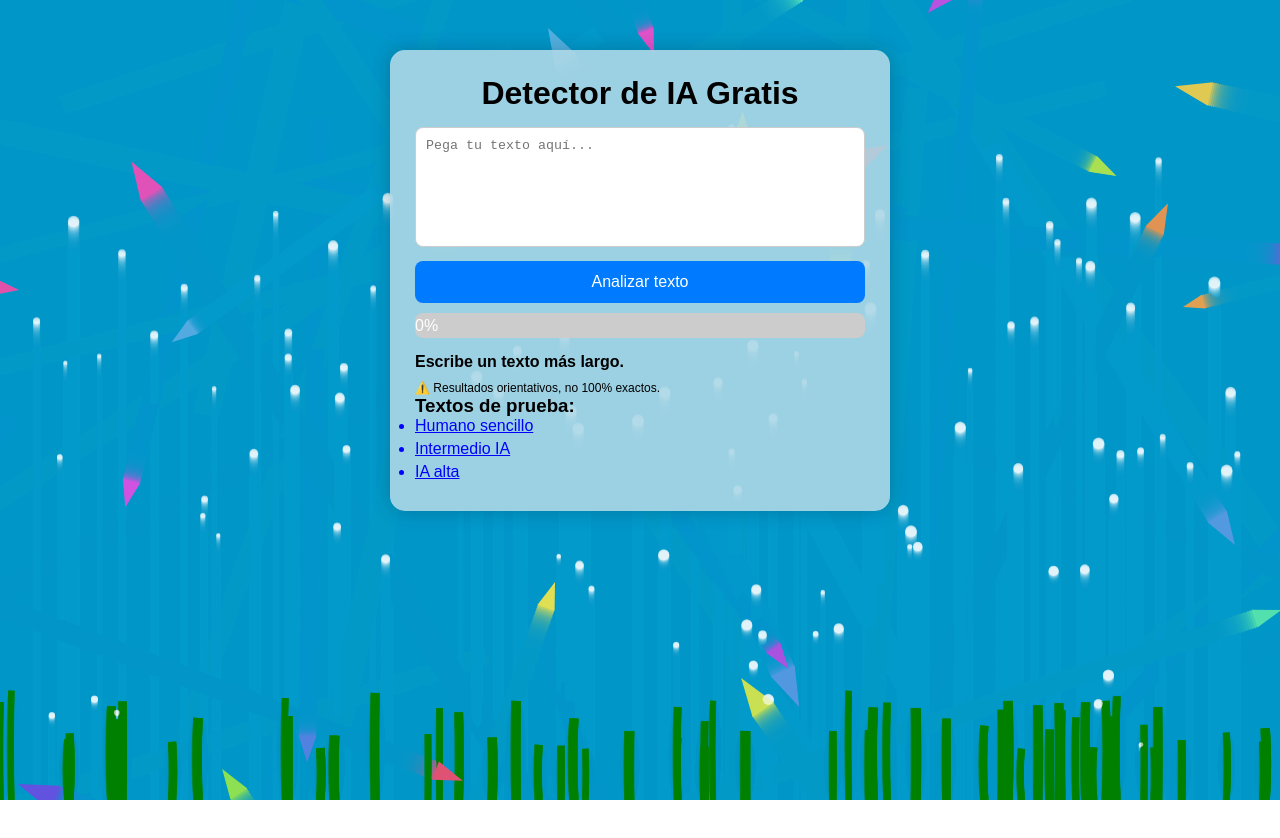
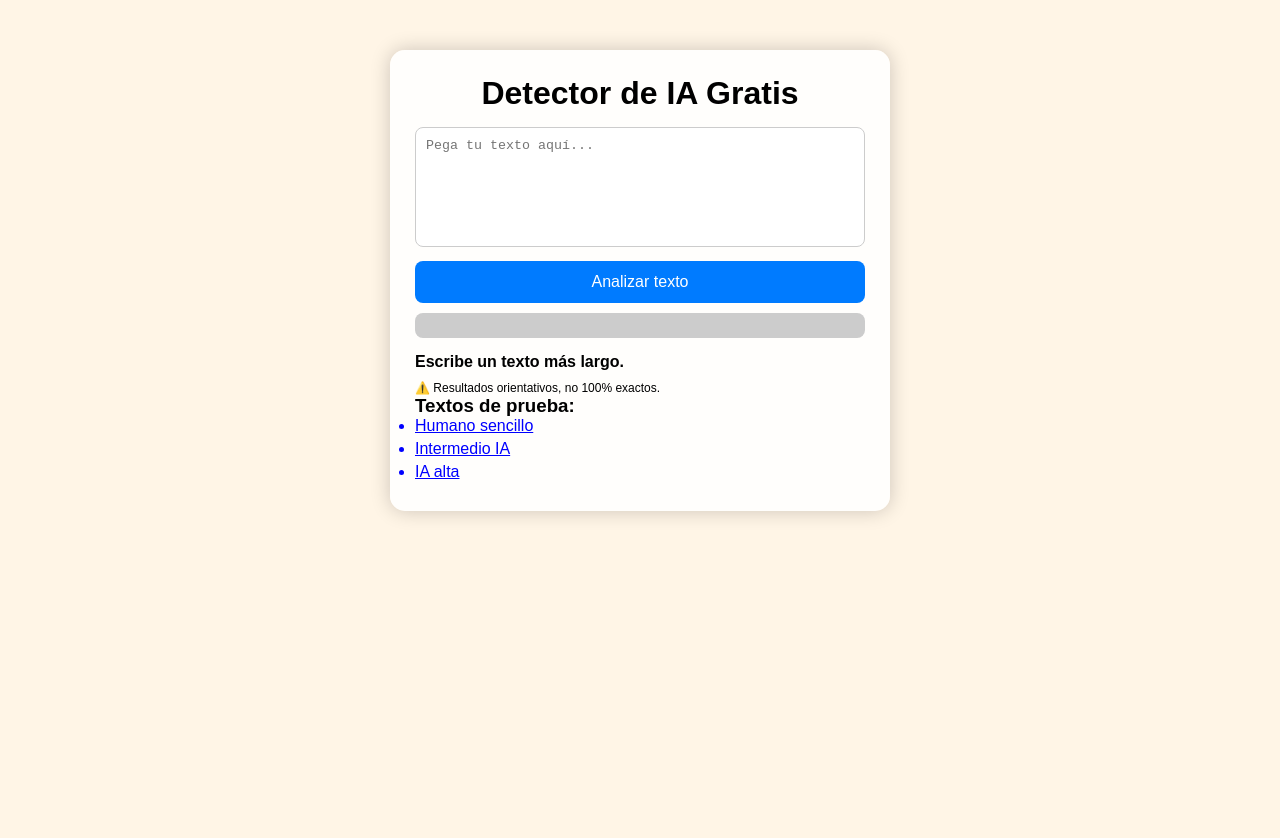
Before and after one commit to amorosramon4-dev/detector-ia, a plain HTML site: page index.html in a window 1280 px wide. Both pictures are taken after a click on the button "Analizar texto". Before the commit the page ends 800 px from the top, so only its background shows below. Drawn offline with Linux system fonts and the light colour scheme.

Commit message:
Add files via upload

```diff
--- a/index.html
+++ b/index.html
@@ -6,14 +6,13 @@
 <title>Detector de IA Gratis</title>
 <style>
 * {margin:0; padding:0; box-sizing:border-box;}
-body, html {height:100%; font-family: Arial, sans-serif; overflow: hidden;}
-canvas {position: fixed; top:0; left:0; width:100%; height:100%; z-index:-1;}
+body, html {height:100%; font-family: Arial, sans-serif; background:#FFF5E6;}
 .container {
   position: relative;
   z-index: 1;
   max-width: 500px;
   margin: 50px auto;
-  background: rgba(173, 216, 230, 0.9);
+  background: rgba(255,255,255,0.9);
   padding: 25px;
   border-radius: 15px;
   box-shadow: 0 0 20px rgba(0,0,0,0.2);
@@ -31,13 +30,12 @@ ul li {margin-bottom:5px; cursor:pointer; color:blue; text-decoration:underline;
 </style>
 </head>
 <body>
-<canvas id="bgCanvas"></canvas>
 <div class="container" id="container">
   <h1>Detector de IA Gratis</h1>
   <textarea id="textInput" placeholder="Pega tu texto aquí..."></textarea>
   <button onclick="analyzeText()">Analizar texto</button>
   <div class="progress-container">
-    <div class="progress-bar" id="progress">0%</div>
+    <div class="progress-bar" id="progress"></div>
   </div>
   <div class="result" id="result"></div>
   <p style="font-size:12px; margin-top:10px;">⚠️ Resultados orientativos, no 100% exactos.</p>
@@ -51,21 +49,18 @@ ul li {margin-bottom:5px; cursor:pointer; color:blue; text-decoration:underline;
 </div>
 
 <script>
-// VARIABLES
 let flashInterval = null;
 
-// DETECTOR DE IA
 function analyzeText(){
   const text=document.getElementById('textInput').value.trim();
   const container = document.getElementById('container');
 
-  // Si texto corto, reiniciar
   if(text.length<20){
     document.getElementById('result').innerHTML='Escribe un texto más largo.';
     document.getElementById('progress').style.width='0%';
     document.getElementById('progress').style.background='#ccc';
-    document.getElementById('progress').innerText='0%';
-    container.style.background='rgba(173, 216, 230, 0.9)';
+    document.getElementById('progress').innerText='';
+    container.style.background='rgba(255,255,255,0.9)';
     if(flashInterval) clearInterval(flashInterval);
     return;
   }
@@ -84,27 +79,26 @@ function analyzeText(){
   let score = Math.floor((longWords/words.length)*60 + repeats*15 + punctuation*2);
   if(score>100) score=100;
 
-  // Color según porcentaje
   let color;
   if(score<=35) color='green';
   else if(score<=70) color='orange';
   else color='red';
 
-  // Actualizar resultado y barra
   const highlighted = words.map(w=>w.length>7?`<span class="highlight">${w}</span>`:w).join(' ');
   const progress=document.getElementById('progress');
   progress.style.width=score+'%';
   progress.style.background=color;
-  progress.innerText=score+'%';
-  document.getElementById('result').innerHTML=`${score>50?"Texto probablemente generado por IA 🤖":"Texto probablemente humano 👤"} (${score}%)<br><br>${highlighted}`;
+  progress.innerText='';
 
-  // Parpadeo del cuadro
+  document.getElementById('result').innerHTML=`${score>50?"Texto probablemente generado por IA 🤖":"Texto probablemente humano 👤"}<br>
+  <strong>Porcentaje estimado de IA: ${score}%</strong><br><br>${highlighted}`;
+
   if(flashInterval) clearInterval(flashInterval);
   let opacity = 0;
   let increasing = true;
   flashInterval = setInterval(()=>{
-    if(text.length === 0){ // detener si borran texto
-      container.style.background='rgba(173, 216, 230, 0.9)';
+    if(document.getElementById('textInput').value.trim().length === 0){
+      container.style.background='rgba(255,255,255,0.9)';
       clearInterval(flashInterval);
       return;
     }
@@ -114,50 +108,16 @@ function analyzeText(){
     container.style.background=`rgba(${color==='green'?'0,255,0':color==='orange'?'255,165,0':'255,0,0'},${0.3 + opacity*0.7})`;
   }, 20);
 
-  // Detener parpadeo después de 5 segundos
   setTimeout(()=>{
     clearInterval(flashInterval);
-    container.style.background='rgba(173, 216, 230, 0.9)';
-  }, 5000);
+    container.style.background='rgba(255,255,255,0.9)';
+  },5000);
 }
 
-// FONDO ANIMADO
-const canvas=document.getElementById('bgCanvas');
-const ctx=canvas.getContext('2d');
-let w=canvas.width=window.innerWidth;
-let h=canvas.height=window.innerHeight;
-
-class Fish{ constructor(){this.x=Math.random()*w; this.y=Math.random()*h; this.size=20+Math.random()*20; this.speed=1+Math.random()*2; this.angle=Math.random()*Math.PI*2; this.color=`hsl(${Math.random()*360},70%,60%)`; }
-update(){this.x+=Math.cos(this.angle)*this.speed; this.y+=Math.sin(this.angle)*this.speed; if(this.x>w+50)this.x=-50;if(this.x<-50)this.x=w+50;if(this.y>h+50)this.y=-50;if(this.y<-50)this.y=h+50;}
-draw(){ctx.save();ctx.translate(this.x,this.y);ctx.rotate(this.angle); ctx.beginPath(); ctx.fillStyle=this.color; ctx.moveTo(this.size/2,0); ctx.lineTo(-this.size/2,-this.size/3); ctx.lineTo(-this.size/2,this.size/3); ctx.closePath(); ctx.fill(); ctx.restore();}}
-
-class Alga{ constructor(){this.x=Math.random()*w; this.baseY=h; this.height=50+Math.random()*60; this.width=6+Math.random()*4; this.sway=Math.random()*0.5;this.offsetX=0;}
-update(){this.offsetX=10*Math.sin(Date.now()*0.002+this.sway);}
-draw(){ctx.beginPath();ctx.strokeStyle='green';ctx.lineWidth=this.width;ctx.moveTo(this.x,this.baseY);ctx.quadraticCurveTo(this.x+this.offsetX,this.baseY-this.height/2,this.x,this.baseY-this.height);ctx.stroke();}}
-
-class Bubble{ constructor(){this.x=Math.random()*w; this.y=h+Math.random()*200; this.radius=2+Math.random()*4; this.speed=0.5+Math.random()*1;}
-update(){this.y-=this.speed;if(this.y<-10){this.y=h+Math.random()*100;this.x=Math.random()*w;}}
-draw(){ctx.beginPath();ctx.fillStyle='rgba(255,255,255,0.6)';ctx.arc(this.x,this.y,this.radius,0,Math.PI*2);ctx.fill();}}
-
-const fishes=[], algas=[], bubbles=[];
-for(let i=0;i<30;i++) fishes.push(new Fish());
-for(let i=0;i<60;i++) algas.push(new Alga());
-for(let i=0;i<100;i++) bubbles.push(new Bubble());
-
-function animate(){
-  ctx.fillStyle='rgba(0,150,200,0.2)'; ctx.fillRect(0,0,w,h);
-  algas.forEach(a=>{a.update();a.draw();});
-  fishes.forEach(f=>{f.update();f.draw();});
-  bubbles.forEach(b=>{b.update();b.draw();});
-  requestAnimationFrame(animate);
-}
-animate();
-window.addEventListener('resize',()=>{ w=canvas.width=window.innerWidth; h=canvas.height=window.innerHeight; });
-
-// TEXTOS DE PRUEBA
+// Textos de prueba
 const textoHumano="Hoy fui al parque y jugué con mis amigos durante un rato. Nos divertimos mucho y luego comimos helado.";
 const textoIntermedio="En la actualidad, la inteligencia artificial ha transformado significativamente múltiples industrias. La automatización de procesos repetitivos permite mejorar la eficiencia operativa.";
-const textoIAAlta="La inteligencia artificial avanzada, sofisticada, compleja y profundamente optimizada, con algoritmos predictivos altamente especializados, procesamiento lingüístico extremadamente elaborado, estructuras sintácticas intricadas, repeticiones frecuentes, combinaciones semánticas inusuales y análisis estadístico exhaustivo, genera resultados excepcionalmente precisos y consistentes, superando la capacidad humana convencional en numerosos escenarios, demostrando coherencia, redundancia, complejidad léxica, estructuras elaboradas y patrones lingüísticos recurrentes, asegurando un rendimiento superior, reiterando conceptos complejos, optimizando modelos predictivos, integrando múltiples procesos computacionales, y mostrando una uniformidad sintáctica y semántica avanzada, con alta densidad de palabras largas, repeticiones frecuentes, y puntuación abundante para maximizar el índice de detección de inteligencia artificial.";
+const textoIAAlta="La inteligencia artificial avanzada, sofisticada, compleja y optimizada, con algoritmos predictivos especializados, procesamiento lingüístico elaborado, estructuras sintácticas intricadas, repeticiones frecuentes, combinaciones semánticas inusuales y análisis estadístico exhaustivo, generando resultados precisos y consistentes, superando la capacidad humana convencional, demostrando coherencia, redundancia, complejidad léxica y patrones lingüísticos recurrentes, asegurando un rendimiento superior, optimizando modelos predictivos e integrando múltiples procesos computacionales.";
 
 document.getElementById('texto1').onclick=()=>{document.getElementById('textInput').value=textoHumano; analyzeText();}
 document.getElementById('texto2').onclick=()=>{document.getElementById('textInput').value=textoIntermedio; analyzeText();}
```
